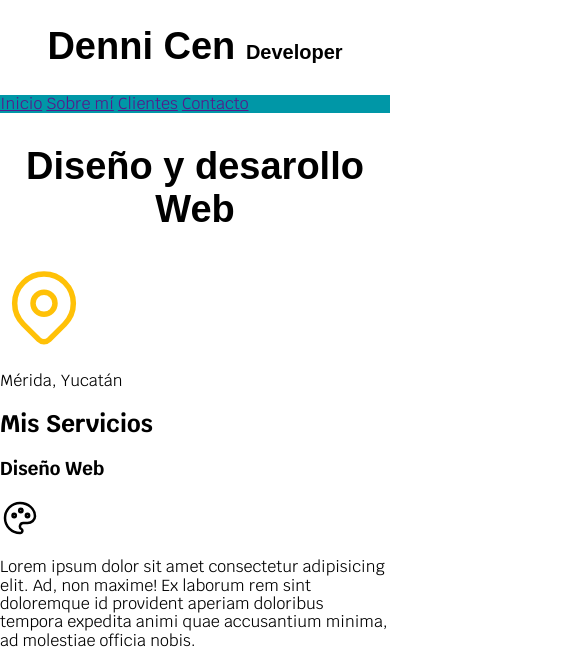
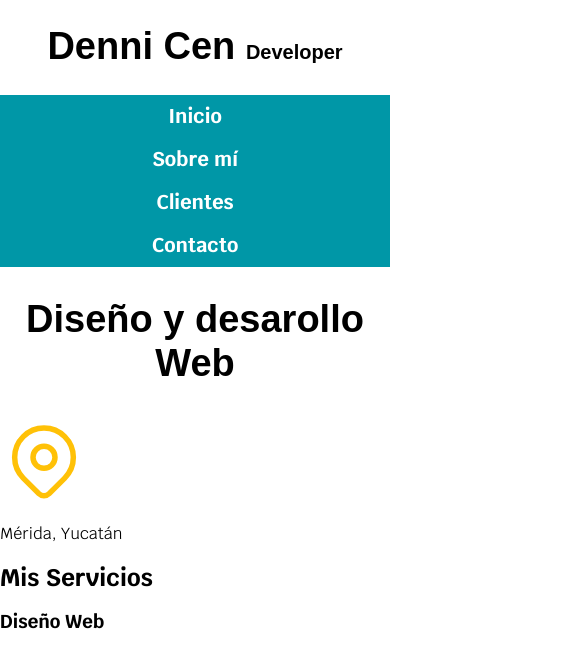
Before and after one commit to ElshadowRat/Developerwebsite_ConErrores, a plain HTML site: page index.html in a window 390 px wide. Shown: the top 653 px of the page, 585 px wide, since content can reach past the window. Drawn offline with Linux system fonts and the light colour scheme.

Commit message:
Responsive Nav, Start

```diff
--- a/CSS/styles.css
+++ b/CSS/styles.css
@@ -26,15 +26,48 @@ body{
 }
 
 .contenedor{
-    width: 120rem;
+    max-width: 120rem;
    /* margin-top: 0px; *
     margin-right: auto;
     margin-left: auto;
     margin-bottom: 0px;*/
     margin: 0 auto;
-
 }
 
 .nav-bg{
     background-color: var(--secundario);
 }
+
+.navegacion-principal{
+
+    display: flex;
+    flex-direction: column;
+    /*justify-content sirve para las filas(row) y align-items sirve para las columnas*/
+    justify-content: space-between;
+    font-weight: bold;
+    font-size: 2rem;
+    align-items: center;
+
+}
+
+/* media cueri, hover, responsive, flex, 06-11-2023 */
+
+.navegacion-principal a{
+    padding: 1rem;
+    color: var(--blanco);
+    text-decoration: none;/*quita el subrayado a las letras*/
+}
+
+/* ":" pseudo-clase */
+.navegacion-principal a:hover{ /* con el hover ponemos la interaccion cuando el mause pasa robre el elemento*/
+    background-color: var(--primario);
+    color: var(--oscuro);
+}
+
+
+@media (min-width: 760px) {
+    .navegacion-principal{
+        flex-direction: row;
+    }
+
+}
--- a/index.html
+++ b/index.html
@@ -153,7 +153,7 @@
     </form>
 
     <footer>
-        <p>Todos los drechos reservados ©. Denni Cen Developer</p>
+        <p>Todos los derechos reservados ©. Denni Cen Developer</p>
     </footer>
 
 
```
